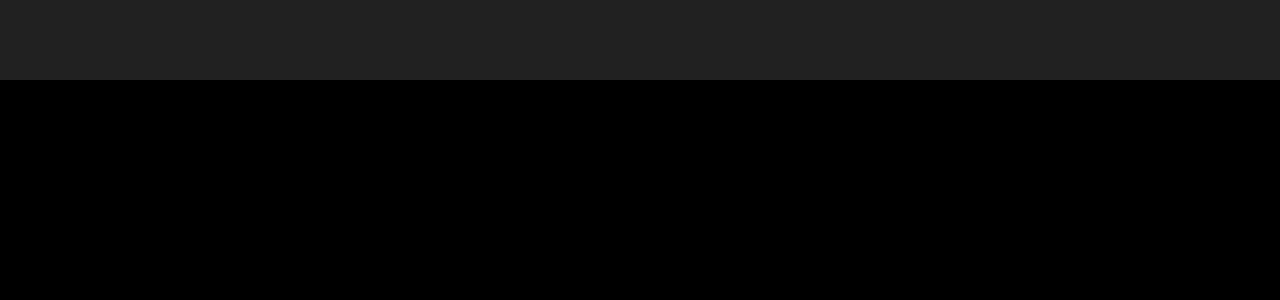
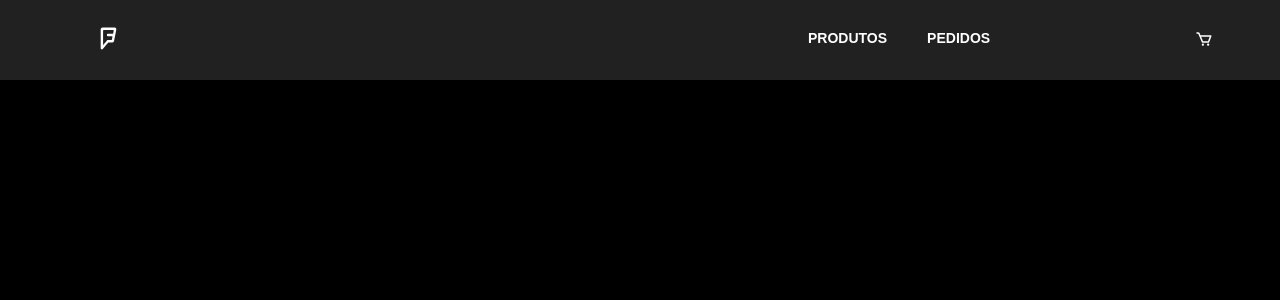
Before and after one commit to leandrohl/product-cart, a React (Create React App) app in the folder web/: page / in a window 1280 px wide. Shown: the top 300 px of the page. Built offline with nearby package versions, Linux system fonts and the light colour scheme.

Commit message:
implementando menu e as rotas

```diff
--- a/web/package.json
+++ b/web/package.json
@@ -3,15 +3,19 @@
   "version": "0.1.0",
   "private": true,
   "dependencies": {
+    "@material-ui/icons": "^4.11.2",
     "@testing-library/jest-dom": "^5.11.4",
     "@testing-library/react": "^11.1.0",
     "@testing-library/user-event": "^12.1.10",
     "@types/jest": "^26.0.15",
     "@types/node": "^12.0.0",
     "@types/react": "^17.0.0",
-    "@types/react-dom": "^17.0.0",
+    "@types/react-dom": "^17.0.5",
+    "@types/react-router-dom": "^5.1.7",
     "react": "^17.0.2",
     "react-dom": "^17.0.2",
+    "react-icons": "^4.2.0",
+    "react-router-dom": "^5.2.0",
     "react-scripts": "4.0.3",
     "styled-components": "^5.3.0",
     "typescript": "^4.1.2",
--- a/web/src/App.tsx
+++ b/web/src/App.tsx
@@ -2,14 +2,16 @@ import React from 'react';
 
 import Menu from './components/Menu'
 
-import GlobalStyles from './styles/GlobalStyles'
+import './styles/global.css'
+
+import Routes from './routes';
 
 function App() {
   return (
-    <>
-      <GlobalStyles/>
+    <div>
       <Menu/>
-    </>
+      <Routes/>
+    </div>
   );
 }
 
--- a/web/src/components/Menu/index.tsx
+++ b/web/src/components/Menu/index.tsx
@@ -1,10 +1,31 @@
 
-import {MenuContainer} from './styles'
+import './styles.css'
+
+import { IoLogoFoursquare } from 'react-icons/io'
+import { BiCart } from 'react-icons/bi'
 
 export default function Menu(){
     return(
-        <div>
-            <MenuContainer/>
+        <div className="containerMenu">
+            <div className="logo">
+                <IoLogoFoursquare
+                    color= 'var(--white)'
+                    size = {25}
+                />
+            </div>
+            <div className="menu">
+                <ul>
+                   <li>Produtos</li>
+                   <li>Pedidos</li>
+                   <li>
+                    <BiCart
+                        color= 'var(--white)'
+                        size = {18}
+                    />
+                   </li>
+                </ul>
+            </div>
+
         </div>
     )
 }
--- /dev/null
+++ b/web/src/components/Menu/styles.css
@@ -0,0 +1,46 @@
+.containerMenu{
+    display: flex;
+    align-items: center;
+    justify-content: space-between;
+
+    height: 5rem;
+
+    background: var(--gray-dark);
+
+}
+
+.logo{
+    font-size: 0.875rem;
+    font-weight: 600;
+    text-transform: uppercase;
+
+    margin-left: 6rem;
+
+    list-style: none;
+    color: var(--white);
+}
+
+.menu{
+    width: 40%;
+}
+
+.menu ul{
+    display: flex;
+
+}
+
+.menu ul li{
+    font-size: 0.875rem;
+    font-weight: 600;
+    text-transform: uppercase;
+
+    margin-left: 2.5rem;
+
+    list-style: none;
+    color: var(--white);
+
+}
+
+.menu ul li:last-child{
+    margin-left: 40%;
+}
--- a/web/src/components/Menu/styles.ts
+++ /dev/null
@@ -1,13 +0,0 @@
-import styled from 'styled-components'
-
-export const MenuContainer = styled.div`
-    display:flex;
-    align-items: center;
-    justify-content: center;
-
-    width: 100%;
-    height: 5rem;
-
-    background: #212121;
-
-`
--- /dev/null
+++ b/web/src/pages/Products/index.tsx
@@ -0,0 +1,9 @@
+
+
+export default function Products(){
+    return(
+        <div>
+
+        </div>
+    )
+}
--- /dev/null
+++ b/web/src/routes.tsx
@@ -0,0 +1,14 @@
+import React from 'react';
+import { Route, BrowserRouter} from 'react-router-dom';
+
+import Products from './pages/Products';
+
+const Routes = () => {
+	return (
+		<BrowserRouter>
+			<Route component={Products} path="/" exact/>
+		</BrowserRouter>
+	);
+}
+
+export default Routes;
--- a/web/src/styles/GlobalStyles.ts
+++ /dev/null
@@ -1,51 +0,0 @@
-import {createGlobalStyle} from 'styled-components'
-
-export default createGlobalStyle`
-    * {
-        margin: 0;
-        padding: 0;
-        box-sizing: border-box;
-    }
-
-    html, body, #root{
-        height:100%;
-
-    }
-
-    *, button, input {
-        border: 0;
-        outline: 0;
-    }
-
-
-    @media(max-width: 1080px) {
-        html {
-            font-size: 93.75%;
-        }
-    }
-
-    @media(max-width: 720px) {
-        html {
-            font-size: 87.5%
-        }
-    }
-
-    body {
-        background: var(--black);
-    }
-
-    a {
-        color: inherit; /*herda a cor do seu pai*/
-        text-decoration: none;
-    }
-
-    :root{
-        --gray-dark: #212121;
-        --black: #000;
-        --white: #FFF;
-        --backgroud: #F2F3F5;
-        --gray-line: #DCDDE0;
-        --text: #666666;
-        --title: #2E384D;
-    }
-`
--- /dev/null
+++ b/web/src/styles/global.css
@@ -0,0 +1,47 @@
+* {
+    margin: 0;
+    padding: 0;
+    box-sizing: border-box;
+}
+
+html, body, #root{
+    height:100%;
+}
+
+*, button, input {
+    border: 0;
+    outline: 0;
+}
+
+
+@media(max-width: 1080px) {
+    html {
+        font-size: 93.75%;
+    }
+}
+
+@media(max-width: 720px) {
+    html {
+        font-size: 87.5%
+    }
+}
+
+body {
+    background: var(--black);
+    font-family: sans-serif;
+}
+
+a {
+    color: inherit; /*herda a cor do seu pai*/
+    text-decoration: none;
+}
+
+:root{
+    --gray-dark: #212121;
+    --black: #000;
+    --white: #FFF;
+    --backgroud: #F2F3F5;
+    --gray-line: #DCDDE0;
+    --text: #666666;
+    --title: #2E384D;
+}
```
Also changed, not shown: web/src/pages/Products/styles.css (added), 2 other files (tests, documents, lock files or other folders).
